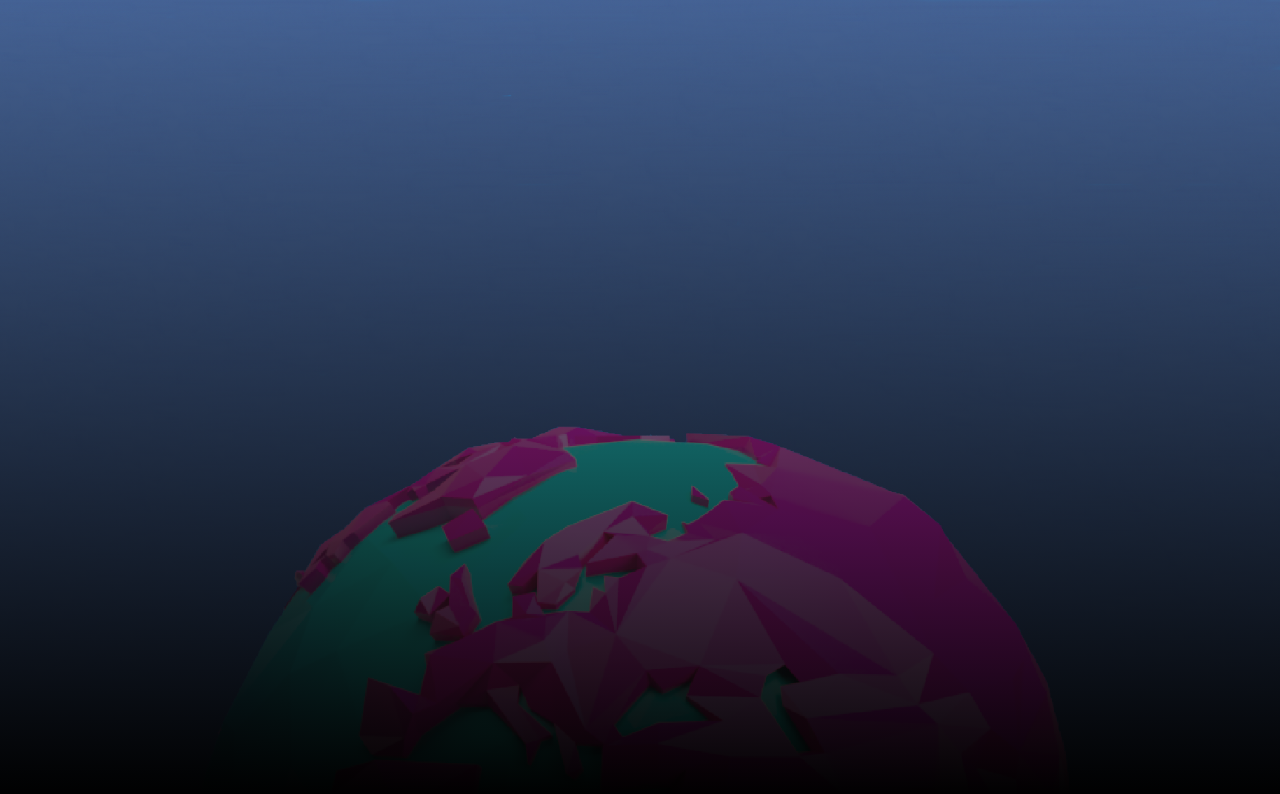
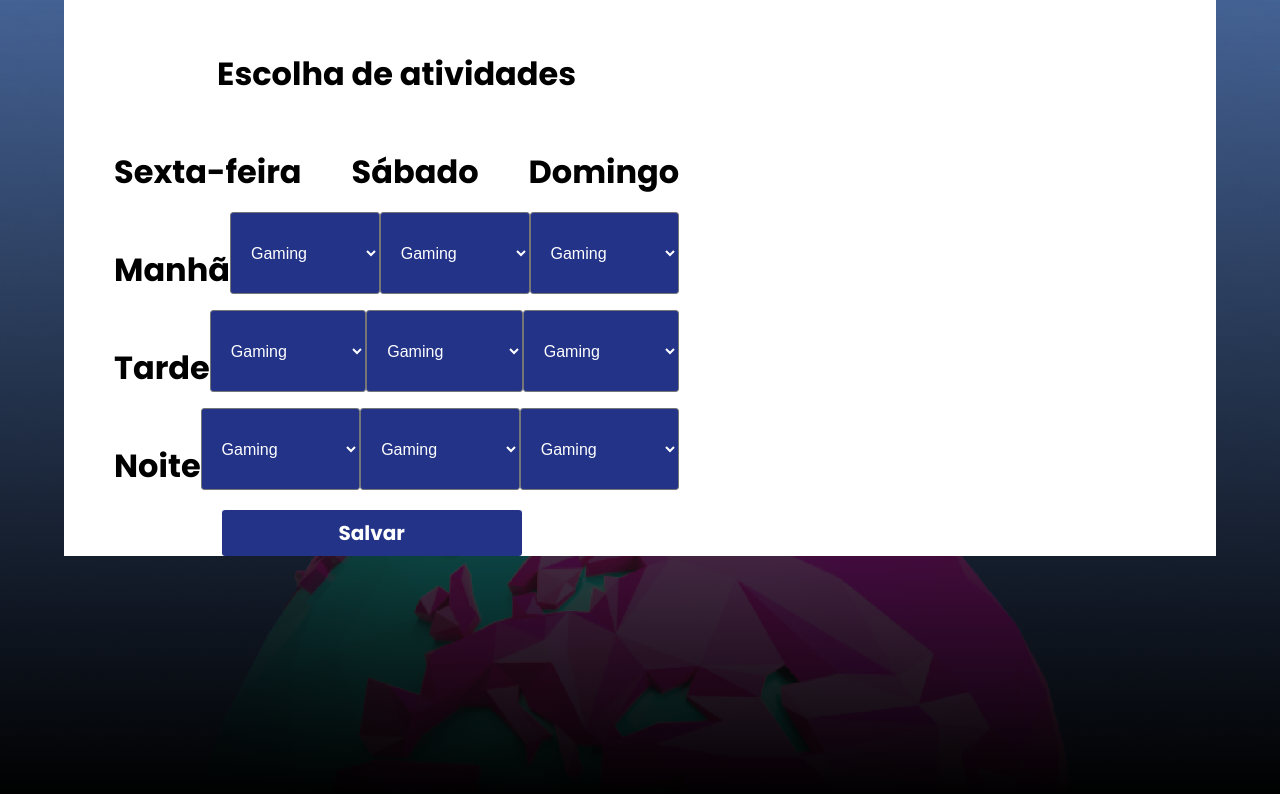
Before and after one commit to gpbPiazza/Camps-Party-Front-end, a React (Create React App) app: page /ActivitiesForms in a window 1280 px wide. Shown: the top 794 px of the page. Built offline with nearby package versions, Linux system fonts and the light colour scheme.

Commit message:
Initial commit

```diff
--- a/package.json
+++ b/package.json
@@ -9,6 +9,7 @@
     "@testing-library/user-event": "^12.1.10",
     "ant-design": "^1.0.0",
     "antd": "^4.9.2",
+    "axios": "^0.21.0",
     "react": "^17.0.1",
     "react-dom": "^17.0.1",
     "react-icons": "^4.1.0",
--- a/src/App.jsx
+++ b/src/App.jsx
@@ -3,16 +3,21 @@ import { BrowserRouter as Router, Switch, Route } from "react-router-dom";
 import GlobalStyle from "./styles/global";
 import Home from "./pages/Home/index";
 import PreSignUp from "./pages/PreSignUp/index";
+import ActivitiesChoices from "./pages/Activities";
+import { UserProvider } from "./contexts/UserContext";
 
 function App() {
   return (
+    <UserProvider>
       <Router>
         <GlobalStyle />
         <Switch>
           <Route path="/pre-sign-up" exact component={PreSignUp} />
           <Route path="/" exact component={Home} />
+          <Route path="/ActivitiesForms" exact component={ActivitiesChoices} />
         </Switch>
       </Router>
+    </UserProvider>
   );
 }
 
--- /dev/null
+++ b/src/components/Select.jsx
@@ -0,0 +1,16 @@
+import React from "react";
+import { Container } from "../styles/select.styles";
+
+function Select({ width, options, onChange, loading, onClick }) {
+  return (
+    <Container width={width} disabled={loading} required onChange={onChange}>
+      {options.map(({ label, value }) => (
+        <option key={value} onClick={onClick} value={value}>
+          {label}
+        </option>
+      ))}
+    </Container>
+  );
+}
+
+export default Select;
--- /dev/null
+++ b/src/config/api.js
@@ -0,0 +1,12 @@
+import axios from "axios";
+
+import { API_URL } from "./constants";
+
+const api = axios.create({
+  baseURL: API_URL,
+  headers: {
+    "Content-Type": "application/json",
+  },
+});
+
+export default api;
--- /dev/null
+++ b/src/config/constants.js
@@ -0,0 +1,6 @@
+const API_DEV_URL = "http://localhost:3000/api/";
+
+// const API_PROD_URL = "";
+
+// eslint-disable-next-line import/prefer-default-export
+export const API_URL = API_DEV_URL;
--- /dev/null
+++ b/src/contexts/UserContext.js
@@ -0,0 +1,15 @@
+import React, { createContext, useState } from "react";
+
+const UserContext = createContext();
+
+export default UserContext;
+
+export function UserProvider({ children }) {
+  const [user, setUser] = useState(null);
+
+  return (
+    <UserContext.Provider value={{ user, setUser }}>
+      {children}
+    </UserContext.Provider>
+  );
+}
--- /dev/null
+++ b/src/pages/Activities.jsx
@@ -0,0 +1,230 @@
+import React, { useState, useContext } from "react";
+import { useHistory } from "react-router-dom";
+import styled from "styled-components";
+import Select from "../components/Select";
+import UserContext from "../contexts/UserContext";
+import Button from "../components/Button";
+import ActivitiesCompleted from "../services/Activities.services";
+
+export default function ActivitiesChoices() {
+  const { user } = useContext(UserContext);
+  const history = useHistory();
+  const [loading, setLoading] = useState(false);
+  const [error, setError] = useState(false);
+  const [errorMessage, setErrorMessage] = useState("");
+  const [morningFriday, setMorningFriday] = useState("");
+  const [afternoonFriday, setAfternoonFriday] = useState("");
+  const [eveningfriday, seteveningFriday] = useState("");
+  const [morningSaturday, setMorningsaturday] = useState("");
+  const [afternoonSaturday, setAfternoonsaturday] = useState("");
+  const [eveningSaturday, seteveningsaturday] = useState("");
+  const [morningSunday, setMorningSunday] = useState("");
+  const [afternoonSunday, seAfternoonSunday] = useState("");
+  const [eveningSunday, seteveningSunday] = useState("");
+
+  async function handleSubmit(e) {
+    e.preventDefault();
+    const body = {
+      morningFriday,
+      afternoonFriday,
+      eveningfriday,
+      morningSaturday,
+      afternoonSaturday,
+      eveningSaturday,
+      morningSunday,
+      afternoonSunday,
+      eveningSunday,
+    };
+    setLoading(true);
+    const data = await ActivitiesCompleted(body, user.token);
+    if (data.success) {
+      history.push("vai para próxima tela");
+    } else if (data.response.status !== 200) {
+      setError(true);
+      setErrorMessage(data.response.data.error);
+      return;
+    } else {
+      setError(true);
+      setErrorMessage("Please Check you internet conexation");
+      return;
+    }
+
+    setLoading(false);
+  }
+
+  return (
+    <Form onSubmit={handleSubmit} flexDirection="row">
+      <Container>
+        <h1>Escolha de atividades</h1>
+        <Days>
+          <h1>Sexta-feira</h1>
+          <h1>Sábado</h1>
+          <h1>Domingo</h1>
+        </Days>
+        <PrimeiraColuna>
+          <h1>Manhã</h1>
+          <Select
+            onChange={(e) => setMorningFriday(e.currentTarget.value)}
+            options={[
+              { label: "Gaming", value: "Gaming" },
+              { label: "Hacking", value: "Hacking" },
+              { label: "Makers", value: "Makers" },
+              { label: "Startups", value: "Startups" },
+            ]}
+          />
+          <Select
+            onChange={(e) => setMorningsaturday(e.currentTarget.value)}
+            options={[
+              { label: "Gaming", value: "Gaming" },
+              { label: "Hacking", value: "Hacking" },
+              { label: "Makers", value: "Makers" },
+              { label: "Startups", value: "Startups" },
+            ]}
+          />
+          <Select
+            onChange={(e) => setMorningSunday(e.currentTarget.value)}
+            options={[
+              { label: "Gaming", value: "Gaming" },
+              { label: "Hacking", value: "Hacking" },
+              { label: "Makers", value: "Makers" },
+              { label: "Startups", value: "Startups" },
+            ]}
+          />
+        </PrimeiraColuna>
+        <SegundaColuna>
+          <h1>Tarde</h1>
+          <Select
+            onChange={(e) => setAfternoonFriday(e.currentTarget.value)}
+            options={[
+              { label: "Gaming", value: "Gaming" },
+              { label: "Hacking", value: "Hacking" },
+              { label: "Makers", value: "Makers" },
+              { label: "Startups", value: "Startups" },
+            ]}
+          />
+          <Select
+            onChange={(e) => setAfternoonsaturday(e.currentTarget.value)}
+            options={[
+              { label: "Gaming", value: "Gaming" },
+              { label: "Hacking", value: "Hacking" },
+              { label: "Makers", value: "Makers" },
+              { label: "Startups", value: "Startups" },
+            ]}
+          />
+          <Select
+            onChange={(e) => seAfternoonSunday(e.currentTarget.value)}
+            options={[
+              { label: "Gaming", value: "Gaming" },
+              { label: "Hacking", value: "Hacking" },
+              { label: "Makers", value: "Makers" },
+              { label: "Startups", value: "Startups" },
+            ]}
+          />
+        </SegundaColuna>
+        <TerceiraColuna>
+          <h1>Noite</h1>
+          <Select
+            onChange={(e) => seteveningFriday(e.currentTarget.value)}
+            options={[
+              { label: "Gaming", value: "Gaming" },
+              { label: "Hacking", value: "Hacking" },
+              { label: "Makers", value: "Makers" },
+              { label: "Startups", value: "Startups" },
+            ]}
+          />
+          <Select
+            onChange={(e) => seteveningsaturday(e.currentTarget.value)}
+            options={[
+              { label: "Gaming", value: "Gaming" },
+              { label: "Hacking", value: "Hacking" },
+              { label: "Makers", value: "Makers" },
+              { label: "Startups", value: "Startups" },
+            ]}
+          />
+          <Select
+            onChange={(e) => seteveningSunday(e.currentTarget.value)}
+            options={[
+              { label: "Gaming", value: "Gaming" },
+              { label: "Hacking", value: "Hacking" },
+              { label: "Makers", value: "Makers" },
+              { label: "Startups", value: "Startups" },
+            ]}
+          />
+        </TerceiraColuna>
+        <Button
+          disabled={loading}
+          type="submit"
+          label="Salvar"
+          loading={loading}
+          height="30%"
+        />
+        {error && <TextError>{errorMessage}</TextError>}
+      </Container>
+    </Form>
+  );
+}
+
+const Container = styled.div`
+  font-family: "Poppins", sans-serif;
+  text-align: center;
+
+  h1 {
+    padding-top: 50px;
+    color: black;
+    padding-left: 50px;
+  }
+
+  h2 {
+    padding-top: 120px;
+    color: black;
+    padding-left: 50px;
+  }
+`;
+
+const Form = styled.div`
+background: var(--color-light);
+display: flex;
+flex-direction: ${(props) => props.flexDirection || "column"};
+align-items: center;
+@media (max-width: 39.9em) {
+  & > button {
+    width: 95%;
+  }
+  margin-top: 2rem;
+  flex-direction: column;
+`;
+
+const TextError = styled.p`
+  color: var(--color-red);
+  font-size: 1.3rem;
+  line-height: 1.8rem;
+  text-align: center;
+`;
+
+const PrimeiraColuna = styled.div`
+  display: flex;
+  flex-direction: row;
+  justify-content: space-around:
+`;
+
+const SegundaColuna = styled.div`
+  display: flex;
+  flex-direction: row;
+  justify-content: space-around:
+
+  h1{
+    margin-right: 10px;
+  }
+`;
+
+const TerceiraColuna = styled.div`
+  display: flex;
+  flex-direction: row;
+  justify-content: space-around:
+`;
+
+const Days = styled.div`
+  display: flex;
+  flex-direction: row;
+  justify-content: center:
+`;
--- /dev/null
+++ b/src/services/Activities.services.js
@@ -0,0 +1,19 @@
+import api from "../config/api";
+
+// eslint-disable-next-line consistent-return
+async function ActivitiesCompleted(userData, token) {
+  try {
+    const { data } = await api.post(`user/activitiesForm`, userData, {
+      headers: {
+        Authorization: `Bearer ${token}`,
+      },
+    });
+    if (data) {
+      return { success: data };
+    }
+  } catch (error) {
+    return error;
+  }
+}
+
+export default ActivitiesCompleted;
--- /dev/null
+++ b/src/styles/select.styles.js
@@ -0,0 +1,22 @@
+import styled from "styled-components";
+
+export const Container = styled.select`
+  width: ${(props) => (props.width ? props.width : `80%`)};
+  max-width: 270px;
+  border-radius: 0.2rem;
+  background-color: ${(props) =>
+    props.backgroundColor ? props.backgroundColor : `var(--color-primary)`};
+  font-size: 1rem;
+  line-height: 1.2rem;
+  padding: 0.8rem 1rem;
+  margin-top: 1rem;
+  color: var(--color-light);
+  cursor: pointer;
+`;
+
+export const Text = styled.p`
+  font-size: 1.25rem;
+  font-weight: bold;
+  color: var(--color-light);
+  line-height: 1.5rem;
+`;
```
Lines whose indentation alone changed are shown as unchanged.
